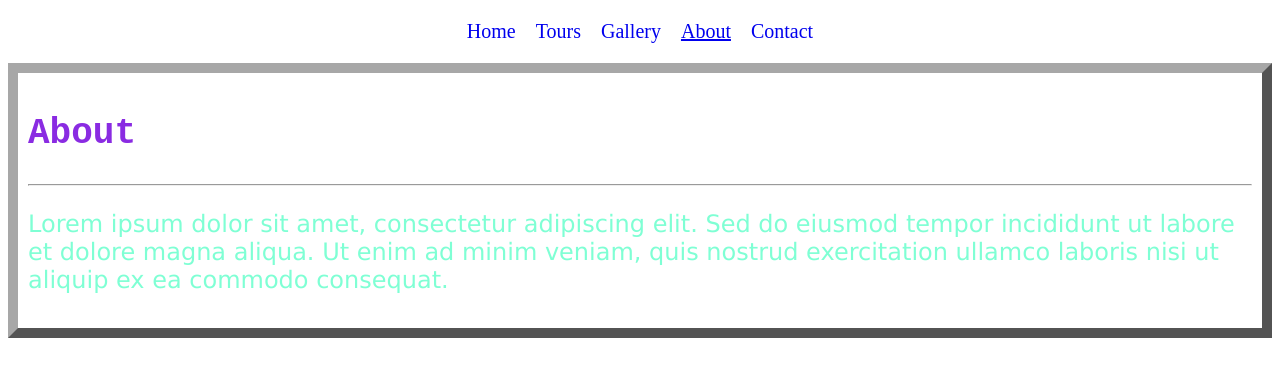
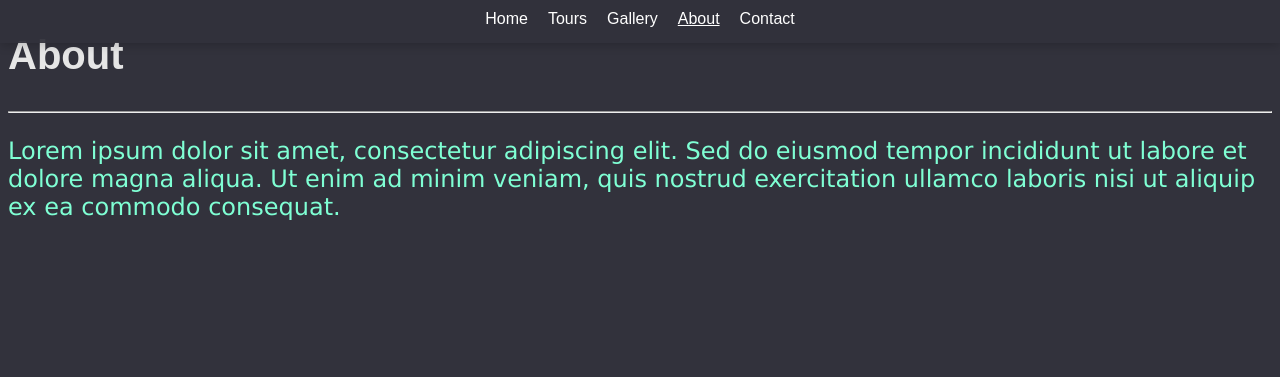
Before and after one commit to dlt194/it-online-academy, a PHP site: page /about.html in a window 1280 px wide. Shown: the top 377 px of the page. Run offline with PHP 8.4, Linux system fonts and the light colour scheme.

Commit message:
End of 3.4

```diff
--- a/1 - HTML & Web Essentials/Module 3/Website/assets/styles/styles.css
+++ b/1 - HTML & Web Essentials/Module 3/Website/assets/styles/styles.css
@@ -1,9 +1,3 @@
-h1 {
-  font-size: 36px;
-  color: blueviolet;
-  font-family: "Courier New", Courier, monospace;
-}
-
 p {
   font-size: 24px;
   color: aquamarine;
@@ -25,21 +19,76 @@ div {
   padding: 10px;
 }
 
-.grey {
-  border: 10px outset #a7a7a7;
-  padding: 10px;
+body {
+  background-color: #32323c;
+  font-family: "Montserrat", sans-serif;
 }
 
-nav {
-  display: flex;
-  justify-content: center;
-  font-size: 20px;
-  color: #a53352;
-  padding: 10px;
-  margin: 10px;
-  gap: 20px;
+h1 {
+  font-size: 2.5rem;
+  color: #e6e6e6;
 }
 
-nav a:link {
+h2 {
+  font-size: 1.4rem;
+  color: #e6e6e6;
+}
+
+.chapter-section {
+  background-color: rgba(255, 255, 255, 0.2);
+  border-radius: 8px;
+  box-shadow: 0 4px 15px rgba(0, 0, 0, 0.1);
+  padding: 20px;
+  max-width: 800px;
+  margin: 80px auto;
+}
+
+.chapter-section h2 {
+  font-family: "Montserrat", sans-serif;
+  font-size: 24px;
+  color: #e6e6e6;
+  margin-bottom: 5px;
+  border-bottom: 2px solid #e6e6e6;
+  padding-bottom: 5px;
+}
+
+.chapter-section p {
+  font-family: "Montserrat", sans-serif;
+  font-size: 18px;
+  color: #e6e6e6;
+  line-height: 1.6;
+}
+
+/* Navigation Styles */
+nav {
+  position: fixed;
+  top: 0;
+  left: 0;
+  width: 100%;
+  padding: 10px 0px;
+  z-index: 1000;
+  background-color: rgba(50, 50, 60, 0.95);
+  box-shadow: 0 2px 10px rgba(0, 0, 0, 0.2);
+  justify-content: center;
+  align-items: center;
+  display: flex;
+}
+
+nav ul {
+  list-style-type: none;
+  margin: 0;
+}
+
+nav li {
+  margin: 0 15px;
+}
+
+nav a {
+  font-family: "Montserrat", sans-serif;
+  font-size: 16px;
+  color: white;
   text-decoration: none;
+  transition: color 0.3s, border-bottom 0.3s;
+  position: relative;
+  padding: 0 10px 5px;
 }
```
Also changed, not shown: 1 - HTML & Web Essentials/Module 3/Website/home.html (+6 -3 lines).
